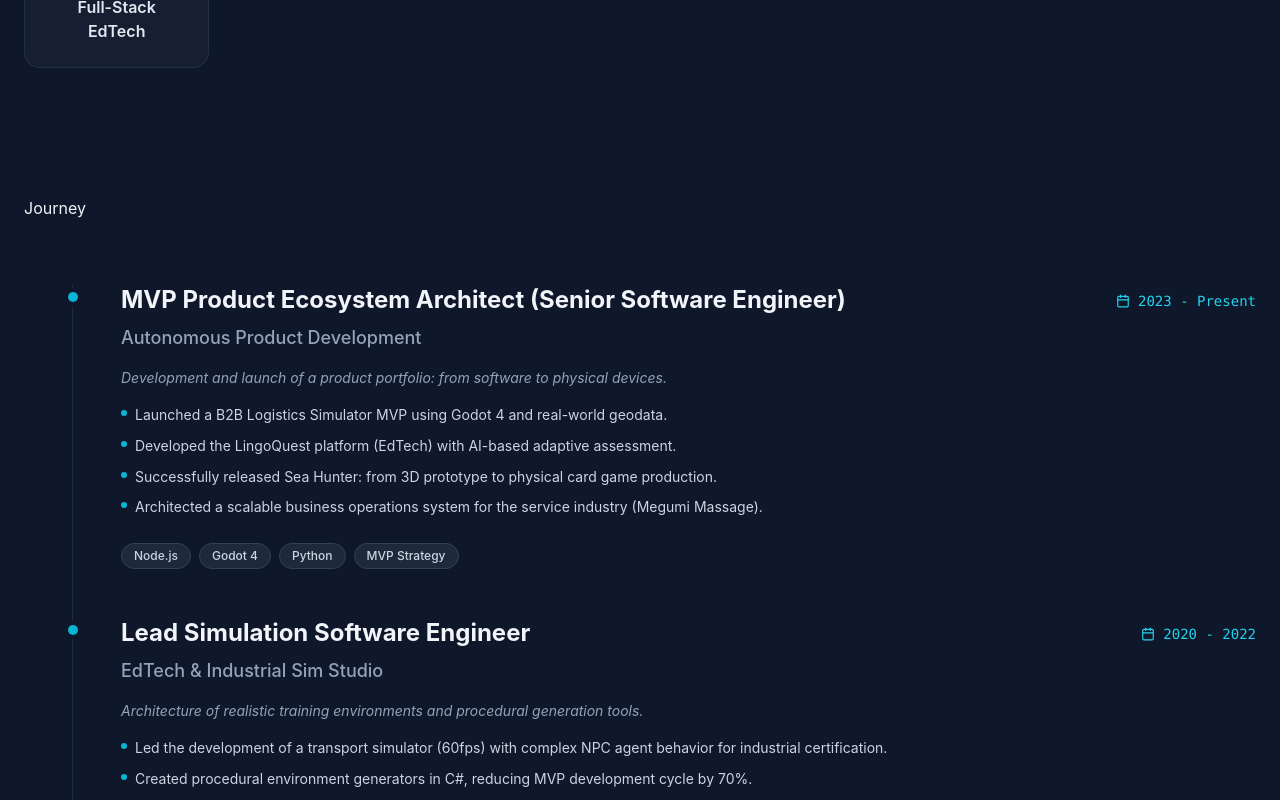
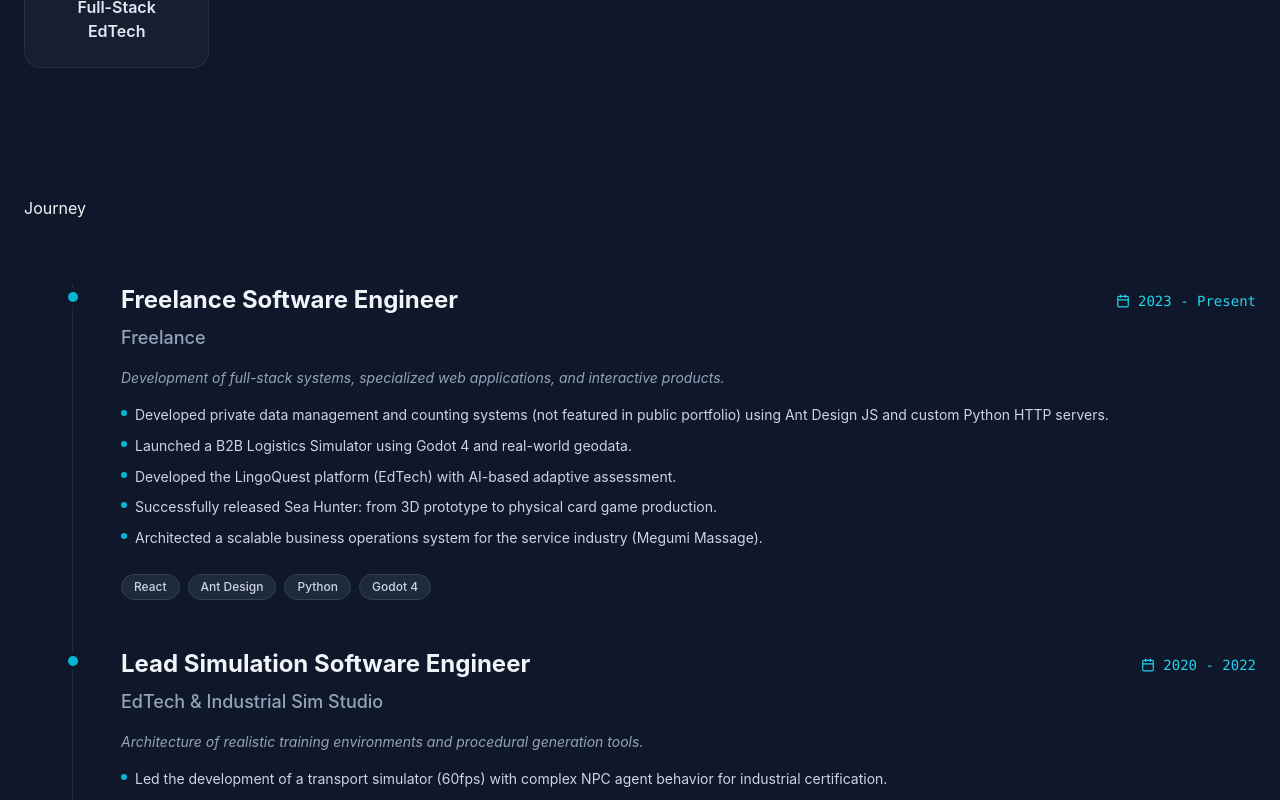
Before and after one commit to megumi-joy/portfolio, a React (Vite) app: page / in a window 1280 px wide. Shown: the part 1406-2206 px from the top of the page. Built offline with nearby package versions, Linux system fonts and the light colour scheme; no server answers; what @react-pdf/renderer would draw is missing.

Commit message:
feat: add contact data configuration and environment variable template

```diff
--- a/src/data.js
+++ b/src/data.js
@@ -1039,10 +1039,10 @@ export const SPECIALIZED_TITLES = {
 
 export const SPECIALIZED_ABOUT = {
     general: {
-        en: "Senior Software Engineer with 10+ years of experience in developing simulation systems, interactive applications, and full-stack products. Experienced in creating MVPs, prototypes, and hardware-software integration using React, Python, Godot, WebGL, and Supabase.",
-        es: "Ingeniero de Software Senior con más de 10 años de experiencia en el desarrollo de sistemas de simulación, aplicaciones interactivas y productos full-stack. Experiencia en la creación de MVPs, prototipos e integración de hardware y software utilizando React, Python, Godot, WebGL y Supabase.",
-        ru: "Senior Software Engineer с 10+ лет опыта в разработке симуляционных систем, интерактивных приложений и full-stack продуктов. Создаёт MVP и прототипы, используя React, Python, Godot, WebGL, Supabase и интеграцию аппаратного и программного обеспечения.",
-        uk: "Senior Software Engineer з 10+ роками досвіду у розробці симуляційних систем, інтерактивних додатків та full-stack продуктів. Створює MVP та прототипи, використовуючи React, Python, Godot, WebGL, Supabase та інтеграцію апаратного і програмного забезпечення."
+        en: "Senior Software Engineer with 10+ years of experience in developing simulation systems, interactive applications, and full-stack products. Experienced in creating custom data systems and hardware-software integration using React, Python, Godot, WebGL, and Supabase.",
+        es: "Ingeniero de Software Senior con más de 10 años de experiencia en el desarrollo de sistemas de simulación, aplicaciones interactivas y productos full-stack. Experiencia en la creación de sistemas de datos personalizados e integración de hardware y software utilizando React, Python, Godot, WebGL y Supabase.",
+        ru: "Senior Software Engineer с 10+ лет опыта в разработке симуляционных систем, интерактивных приложений и full-stack продуктов. Создаёт кастомные системы данных, используя React, Python, Godot, WebGL, Supabase и интеграцию аппаратного и программного обеспечения.",
+        uk: "Senior Software Engineer з 10+ роками досвіду у розробці симуляційних систем, інтерактивних додатків та full-stack продуктів. Створює кастомні системи даних, використовуючи React, Python, Godot, WebGL, Supabase та інтеграцію апаратного і програмного забезпечення."
     },
     gamedev: {
         en: "GameDev and Simulation Engineer with experience in developing simulation systems and games using Godot 4, Unity HDRP, and Blender.",
@@ -1092,18 +1092,19 @@ const BASE_PROFILE = {
     ],
     experience: [
         {
-            role: "MVP Product Ecosystem Architect (Senior Software Engineer)",
-            company: "Autonomous Product Development",
+            role: "Freelance Software Engineer",
+            company: "Freelance",
             period: "2023 - Present",
-            description: "Development and launch of a product portfolio: from software to physical devices.",
+            description: "Development of full-stack systems, specialized web applications, and interactive products.",
             achievements: [
-                "Launched a B2B Logistics Simulator MVP using Godot 4 and real-world geodata.",
+                "Developed private data management and counting systems (not featured in public portfolio) using Ant Design JS and custom Python HTTP servers.",
+                "Launched a B2B Logistics Simulator using Godot 4 and real-world geodata.",
                 "Developed the LingoQuest platform (EdTech) with AI-based adaptive assessment.",
                 "Successfully released Sea Hunter: from 3D prototype to physical card game production.",
                 "Architected a scalable business operations system for the service industry (Megumi Massage)."
             ],
-            technologies: ["Node.js", "Godot 4", "Python", "MVP Strategy"],
-            tags: ["gamedev", "backend", "frontend", "embedded"]
+            technologies: ["React", "Ant Design", "Python", "Godot 4"],
+            tags: ["backend", "frontend", "gamedev"]
         },
         {
             role: "Lead Simulation Software Engineer",
@@ -1170,18 +1171,19 @@ const BASE_PROFILE = {
 
 const EXPERIENCE_RU = [
     {
-        role: "MVP Product Ecosystem Architect (Senior Software Engineer)",
-        company: "Autonomous Product Development",
-        period: "2023 - Present",
-        description: "Разработка и запуск портфеля продуктов: от программного обеспечения до физических устройств.",
+        role: "Freelance Software Engineer",
+        company: "Freelance",
+        period: "2023 - Настоящее время",
+        description: "Разработка full-stack систем, специализированных веб-приложений и интерактивных продуктов.",
         achievements: [
-            "Запустил B2B логистический симулятор MVP, используя Godot 4 и реальные геоданные.",
+            "Разработал приватные системы учета и управления данными (не представлены в портфолио) с использованием Ant Design JS и кастомных Python HTTP-серверов.",
+            "Запустил B2B логистический симулятор, используя Godot 4 и реальные геоданные.",
             "Разработал платформу LingoQuest (EdTech) с адаптивной оценкой на базе ИИ.",
             "Успешно довел до релиза Sea Hunter: от 3D прототипа до производства физической карточной игры.",
             "Спроектировал масштабируемую систему бизнес-операций для сферы услуг (Megumi Massage)."
         ],
-        technologies: ["Node.js", "Godot 4", "Python", "MVP Strategy"],
-        tags: ["gamedev", "backend", "frontend", "embedded"]
+        technologies: ["React", "Ant Design", "Python", "Godot 4"],
+        tags: ["backend", "frontend", "gamedev"]
     },
     {
         role: "Lead Simulation Software Engineer",
@@ -1213,18 +1215,19 @@ const EXPERIENCE_RU = [
 
 const EXPERIENCE_ES = [
     {
-        role: "Arquitecto de Ecosistemas de Productos MVP (Senior Software Engineer)",
-        company: "Autonomous Product Development",
+        role: "Freelance Software Engineer",
+        company: "Freelance",
         period: "2023 - Presente",
-        description: "Desarrollo y lanzamiento de un portafolio de productos: desde software hasta dispositivos físicos.",
+        description: "Desarrollo de sistemas full-stack, aplicaciones web especializadas y productos interactivos.",
         achievements: [
-            "Lanzamiento del MVP de Simulador Logístico B2B usando Godot 4 y geodatos reales.",
+            "Desarrollé sistemas privados de gestión y conteo de datos (no incluidos en el portafolio) usando Ant Design JS y servidores HTTP en Python.",
+            "Lancé un Simulador Logístico B2B usando Godot 4 y geodatos reales.",
             "Desarrollo de la plataforma LingoQuest (EdTech) con evaluación adaptativa basada en IA.",
             "Lanzamiento exitoso de Sea Hunter: del prototipo 3D a la producción física del juego de cartas.",
             "Arquitectura de un sistema escalable de operaciones comerciales para el sector servicios (Megumi Massage)."
         ],
-        technologies: ["Node.js", "Godot 4", "Python", "MVP Strategy"],
-        tags: ["gamedev", "backend", "frontend", "embedded"]
+        technologies: ["React", "Ant Design", "Python", "Godot 4"],
+        tags: ["backend", "frontend", "gamedev"]
     },
     {
         role: "Lead Simulation Software Engineer",
@@ -1256,18 +1259,19 @@ const EXPERIENCE_ES = [
 
 const EXPERIENCE_UK = [
     {
-        role: "Архітектор Продуктових MVP-Екосистем (Senior Software Engineer)",
-        company: "Autonomous Product Development",
+        role: "Freelance Software Engineer",
+        company: "Freelance",
         period: "2023 - Теперішній час",
-        description: "Розробка та запуск портфеля продуктів: від програмного забезпечення до фізичних пристроїв.",
+        description: "Розробка full-stack систем, спеціалізованих веб-додатків та інтерактивних продуктів.",
         achievements: [
-            "Запустив B2B логістичний симулятор MVP, використовуючи Godot 4 та реальні геодані.",
+            "Розробив приватні системи обліку та управління даними (не представлені в портфоліо) з використанням Ant Design JS та кастомних Python HTTP-серверів.",
+            "Запустил B2B логістичний симулятор, використовуючи Godot 4 та реальні геодані.",
             "Розробив платформу LingoQuest (EdTech) з адаптивною оцінкою на базі ШІ.",
             "Успішно довів до релізу Sea Hunter: від 3D-прототипу до виробництва фізичної карткової гри.",
             "Спроектував масштабовану систему бізнес-операцій для сфери послуг (Megumi Massage)."
         ],
-        technologies: ["Node.js", "Godot 4", "Python", "MVP Strategy"],
-        tags: ["gamedev", "backend", "frontend", "embedded"]
+        technologies: ["React", "Ant Design", "Python", "Godot 4"],
+        tags: ["backend", "frontend", "gamedev"]
     },
     {
         role: "Lead Simulation Software Engineer",
```
Also changed, not shown: 1 other file (tests, documents, lock files or other folders).
